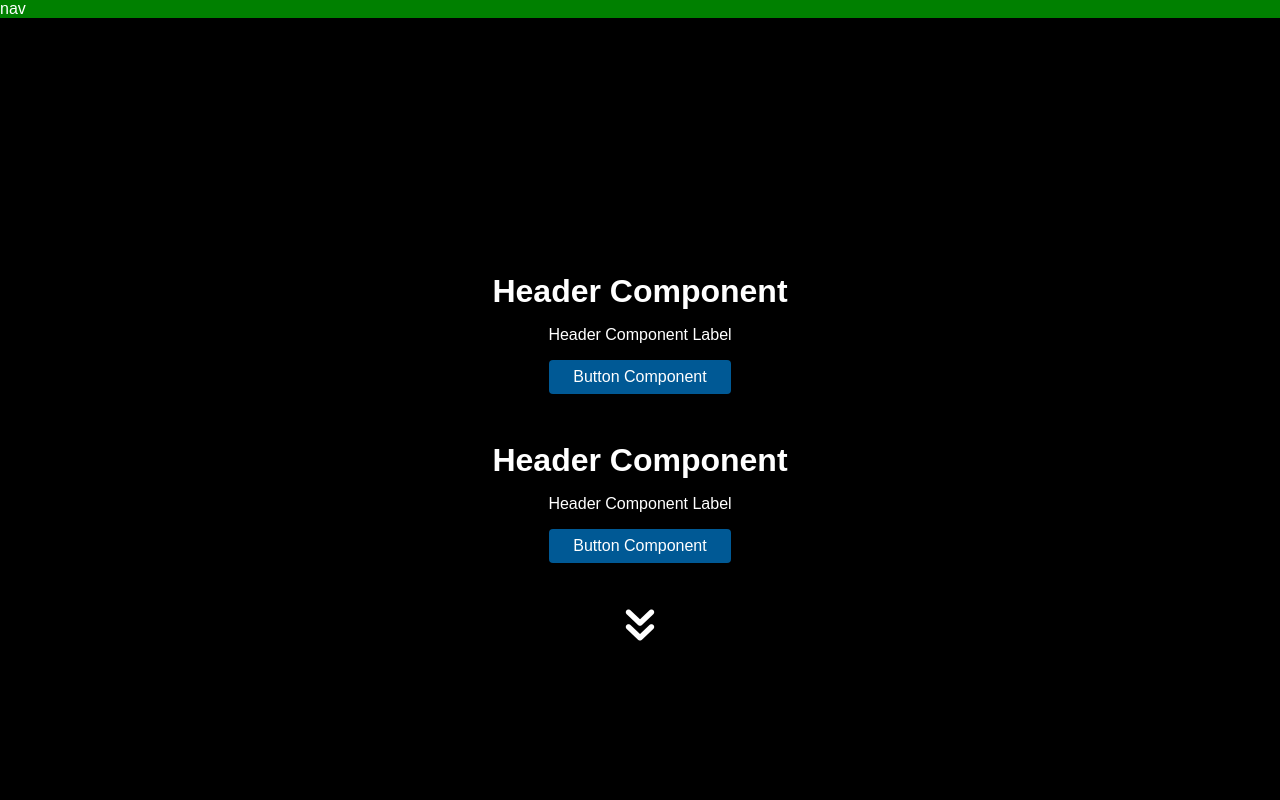
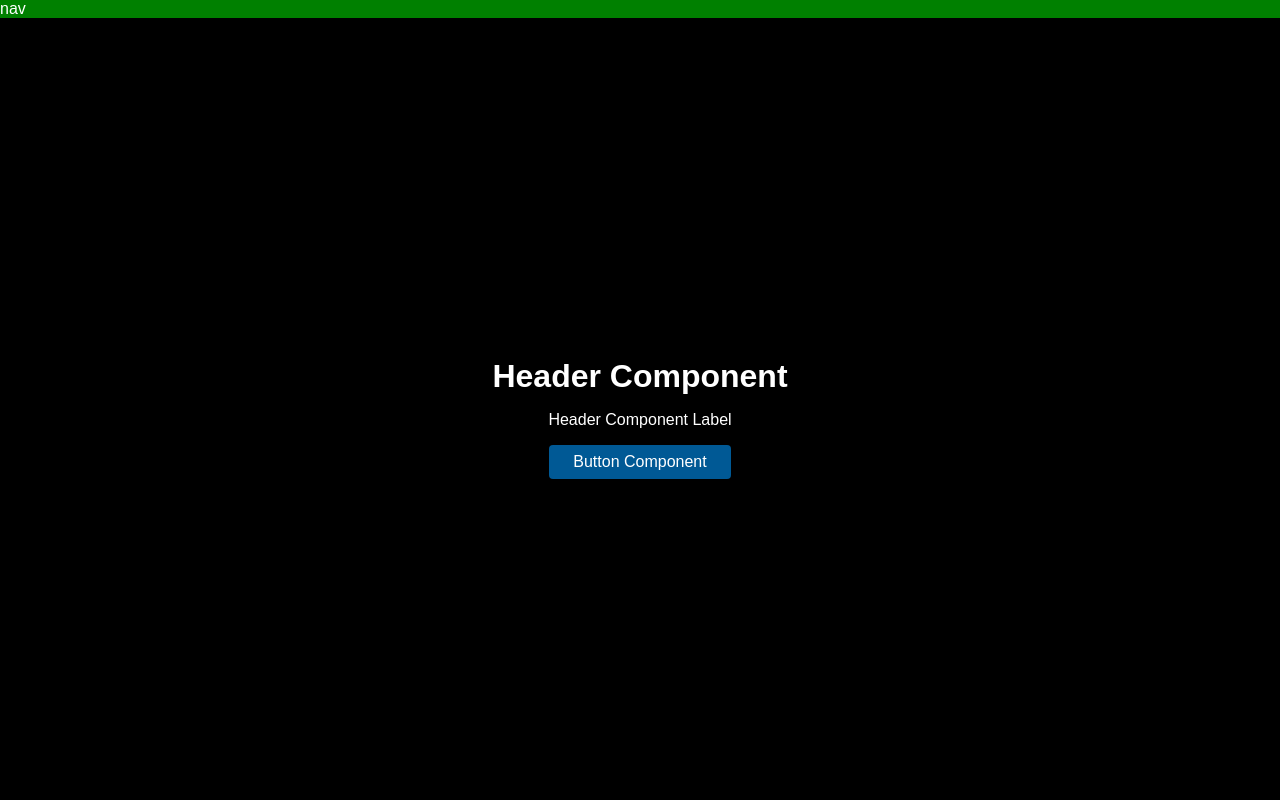
Before and after one commit to RyanBriggsDev/portfolio-2023, a Next.js app: page /utility-components/header in a window 1280 px wide. Shown: the top 800 px of the page. Built offline with nearby package versions, Linux system fonts and the light colour scheme.

Commit message:
removed vertical scroll feature

```diff
--- /dev/null
+++ b/src/components/global/FullPage.jsx
@@ -0,0 +1,12 @@
+export default function FullPage ({children, id, style, className}) {
+
+    const onClick = () => {
+
+    }
+
+    return (
+        <div id={id ? id : ''} onClick={() => onClick()} className={`full-page flex f-center w-100 f-d-col ${className ? className : ''}`} style={style ? style : null}>
+            {children}
+        </div>
+    )
+}
--- a/src/components/global/VerticalScroll.jsx
+++ /dev/null
@@ -1,21 +0,0 @@
-import iconDownArrow from '../../assets/icons/IconDownArrow.png'
-import Link from 'next/link'
-
-export default function VerticalScroll ({children, link, id, style, className}) {
-
-    const onClick = () => {
-
-    }
-
-    return (
-        <div id={id ? id : ''} onClick={() => onClick()} className={`vertical-scroll flex f-center w-100 f-d-col gap-3 ${className ? className : ''}`} style={style ? style : null}>
-            {children}
-            {link ?
-                <Link className='vertical-scroll-link flex f-center' scroll={false} href={`#${link ? link : ''}`}>
-                <div className="vertical-scroll-arrow" style={{backgroundImage: `url(${iconDownArrow.src})`}}></div>
-            </Link>
-            : <></>
-            }
-        </div>
-    )
-}
--- a/src/pages/utility-components/header/index.jsx
+++ b/src/pages/utility-components/header/index.jsx
@@ -1,13 +1,11 @@
 import Header from '../../../components/global/Header'
-import VerticalScroll from '../../../components/global/VerticalScroll'
+import FullPage from '../../../components/global/FullPage'
 
 function index() {
 
   return (
     <>
-        <VerticalScroll
-          link='2'
-        >
+        <FullPage>
           <Header
             className='flex f-center f-d-col gap-1'
             h1='Header Component'
@@ -16,18 +14,9 @@ function index() {
             btnOnClick={() => console.log('click')}
             btnClassName='btn-primary'
           />
-                    <Header
-            className='flex f-center f-d-col gap-1'
-            h1='Header Component'
-            label='Header Component Label'
-            btnText='Button Component'
-            btnOnClick={() => console.log('click')}
-            btnClassName='btn-primary'
-          />
-        </VerticalScroll>
+        </FullPage>
 
-        <VerticalScroll
-          id='2'
+        <FullPage
           style={{backgroundColor: 'red'}}
         >
           <Header
@@ -38,7 +27,7 @@ function index() {
             dropdownData={dropdownData}
             dropdownBtnClassName='w-100 btn-primary'
           />
-        </VerticalScroll>
+        </FullPage>
     </>
   )
 }
--- a/src/styles/globals.css
+++ b/src/styles/globals.css
@@ -136,29 +136,9 @@ a, a:hover, a:focus, a:active {
 
 
     /* utility vertical scroll */
-    .vertical-scroll {
+    .full-page {
         position: relative;
         height: 100vh;
-    }
-
-    .vertical-scroll-link {
-        position: absolute;
-        bottom: 20%;
-        width: 90vw;
-        height: 66px;
-        z-index: 11;
-        transition: bottom 300ms ease-in-out;
-    }
-
-    .vertical-scroll-link:hover{
-        bottom: 19%;
-    }
-
-    .vertical-scroll-arrow {
-        /* position: absolute; */
-        width: 66px;
-        height: 66px;
-        z-index: 10;
     }
 
     /* utility dropdown */
```
